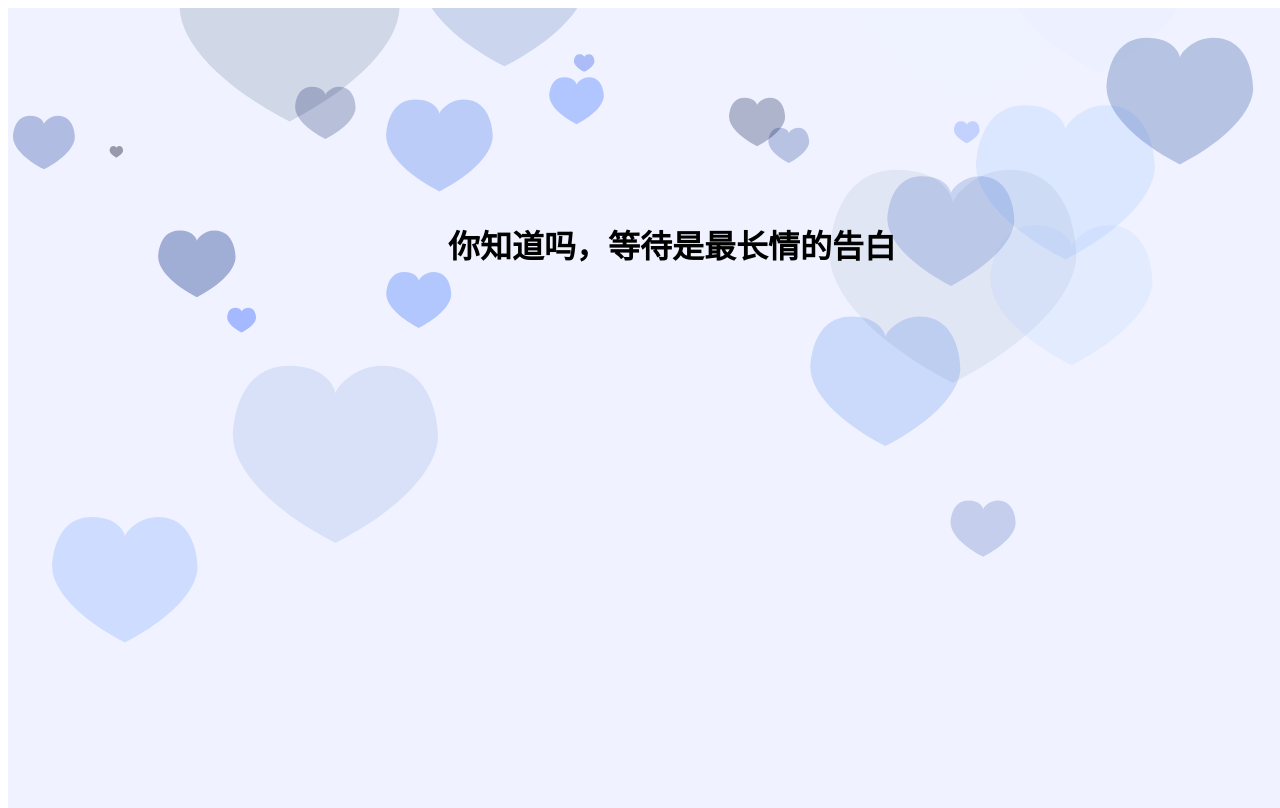
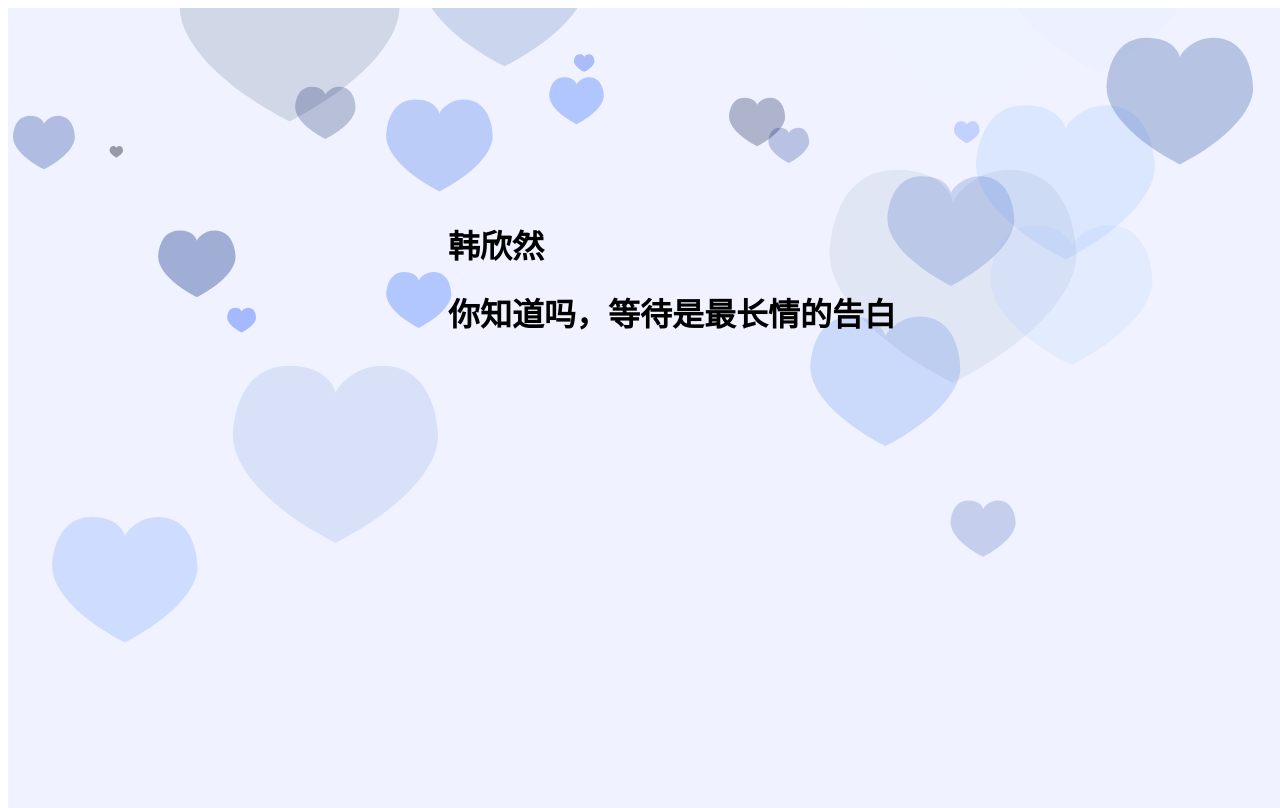
Before and after one commit to wht10409950/wht10409950.github.io, a plain HTML site: page b/index.html in a window 1280 px wide. Drawn offline with nearby package versions, Linux system fonts and the light colour scheme.

Commit message:
Update index.html

```diff
--- a/b/index.html
+++ b/b/index.html
@@ -27,6 +27,6 @@ body {
 </head>
 <body>
 <canvas id="c" style="position: absolute;z-index: -1;text-align: center;"></canvas>
-<div id="main"><h1>你知道吗，等待是最长情的告白</h1></div>
+	<div id="main"><h1>韩欣然</h1><h1>你知道吗，等待是最长情的告白</h1></div>
 </body>
 </html>
```
